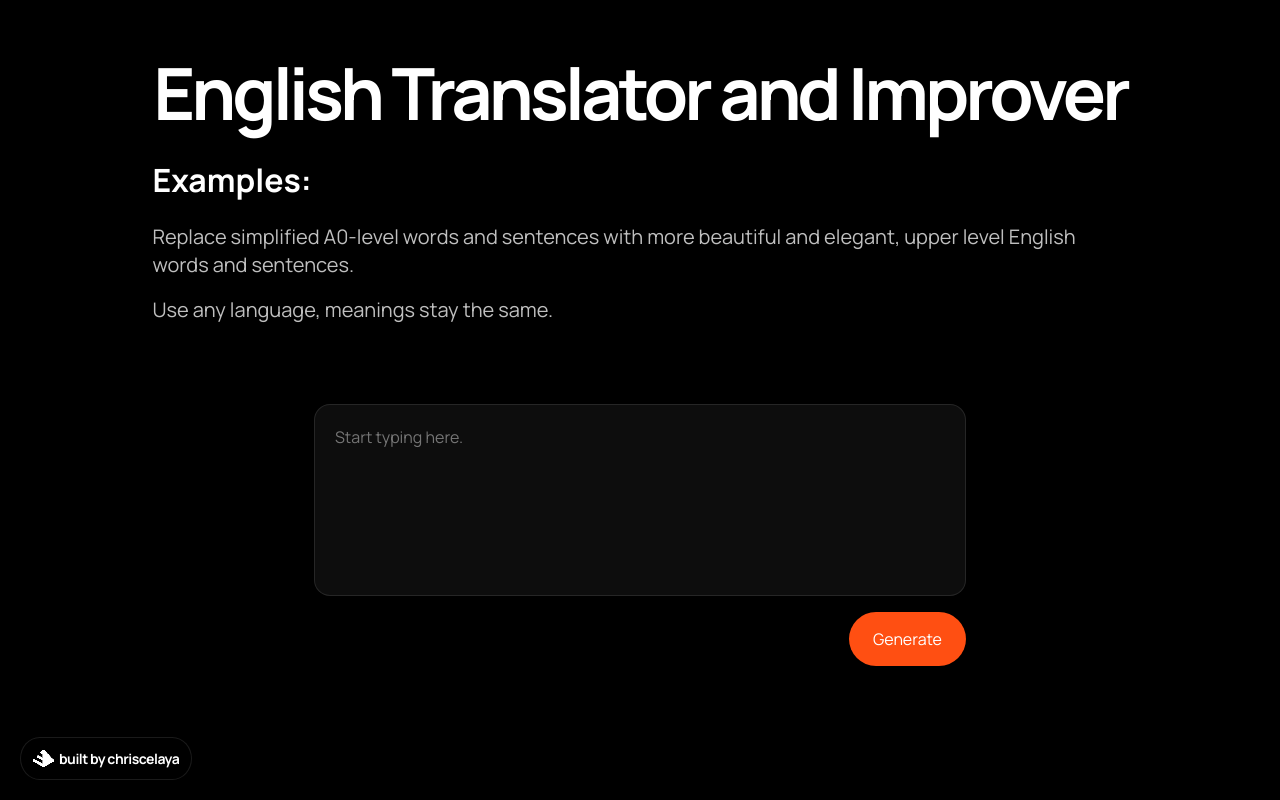
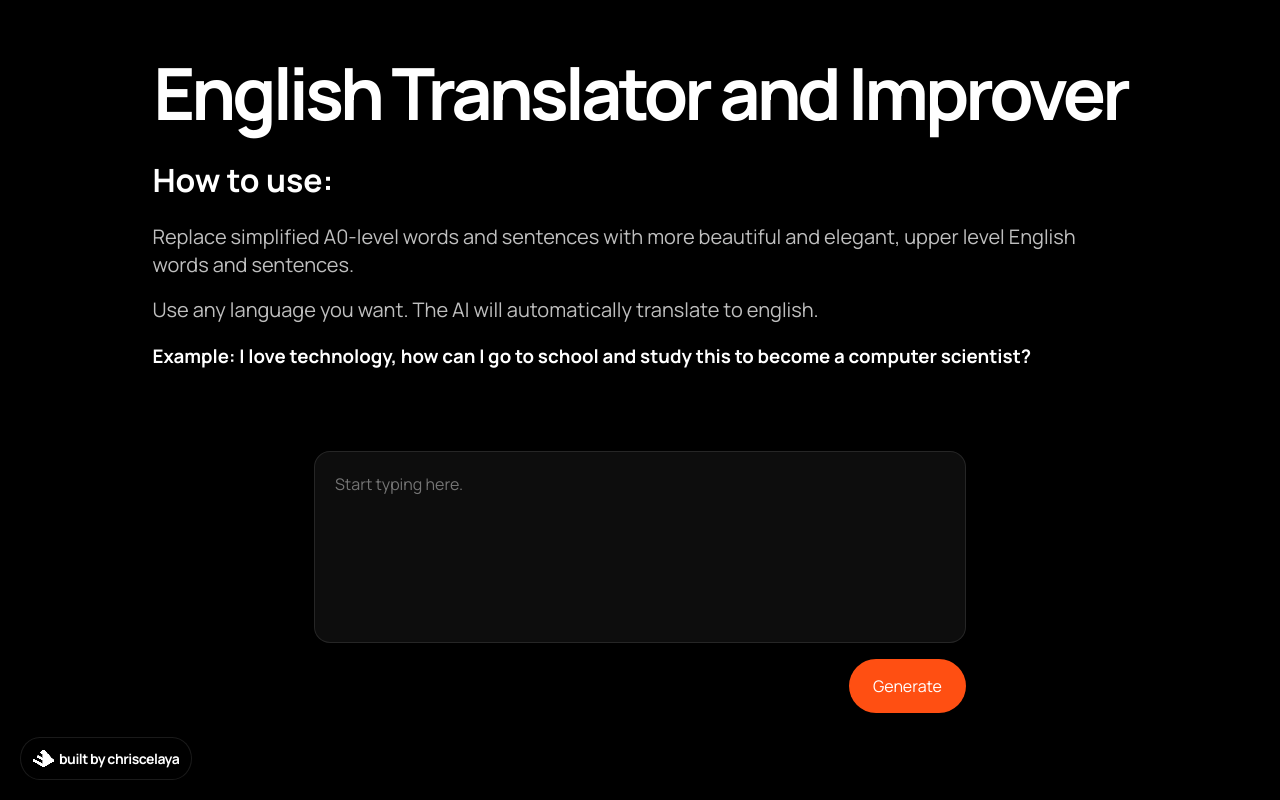
Before and after one commit to christophercelaya/GPT3-Tester, a Next.js app: page / in a window 1280 px wide. Built offline with nearby package versions, Linux system fonts and the light colour scheme.

Commit message:
update header descriptions

```diff
--- a/pages/index.js
+++ b/pages/index.js
@@ -45,13 +45,14 @@ const Home = () => {
 						<h1>English Translator and Improver</h1>
 					</div>
 					<div className="header-subtitle">
-						<h1>Examples:</h1>
+						<h1>How to use:</h1>
 					            <h2>
 							Replace simplified A0-level words and sentences with more beautiful and elegant, upper level English words and sentences.
 						</h2>
-		<h2>
-             Use any language, meanings stay the same.
-            </h2>
+						<h2>
+						     Use any language you want. The AI will automatically translate to english.
+						</h2>
+						<h3>Example: I love technology, how can I go to school and study this to become a computer scientist?</h3>
 					</div>
 				</div>
 
```
